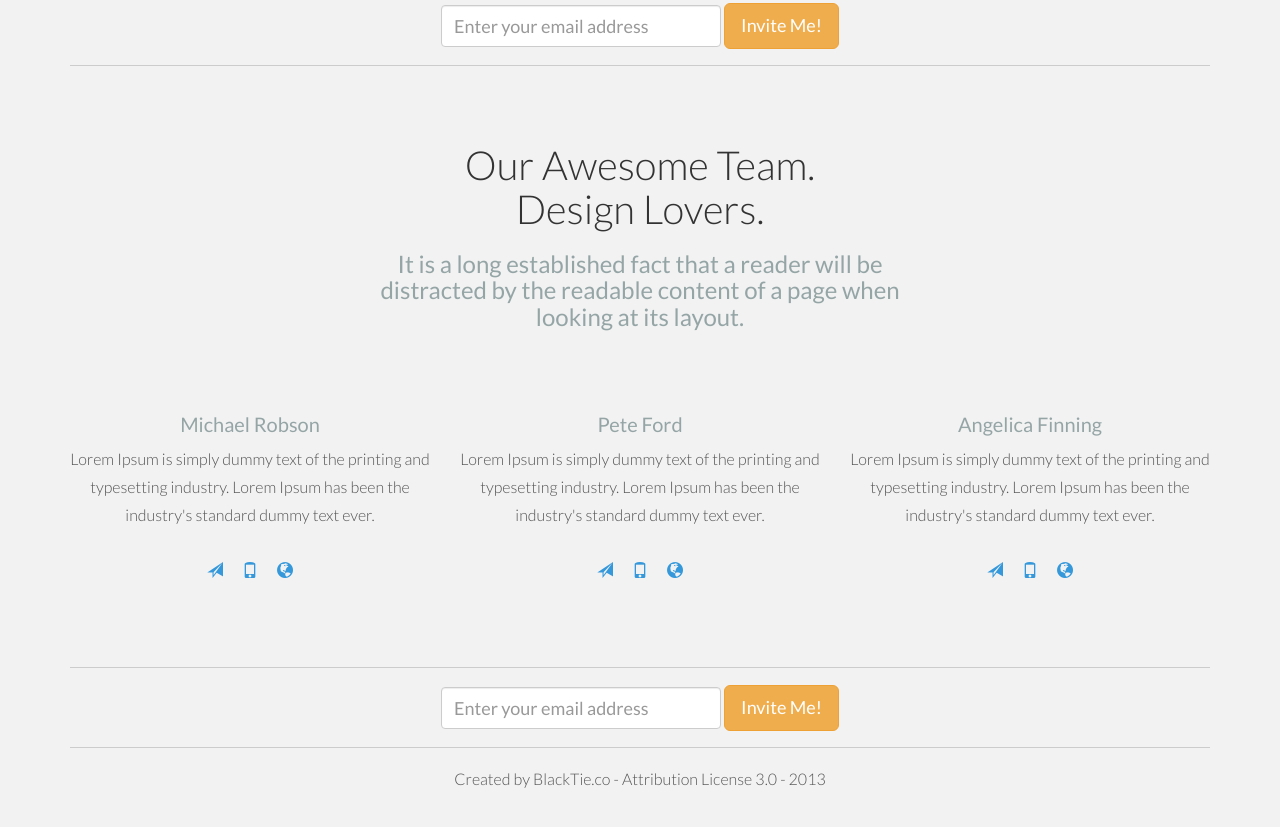
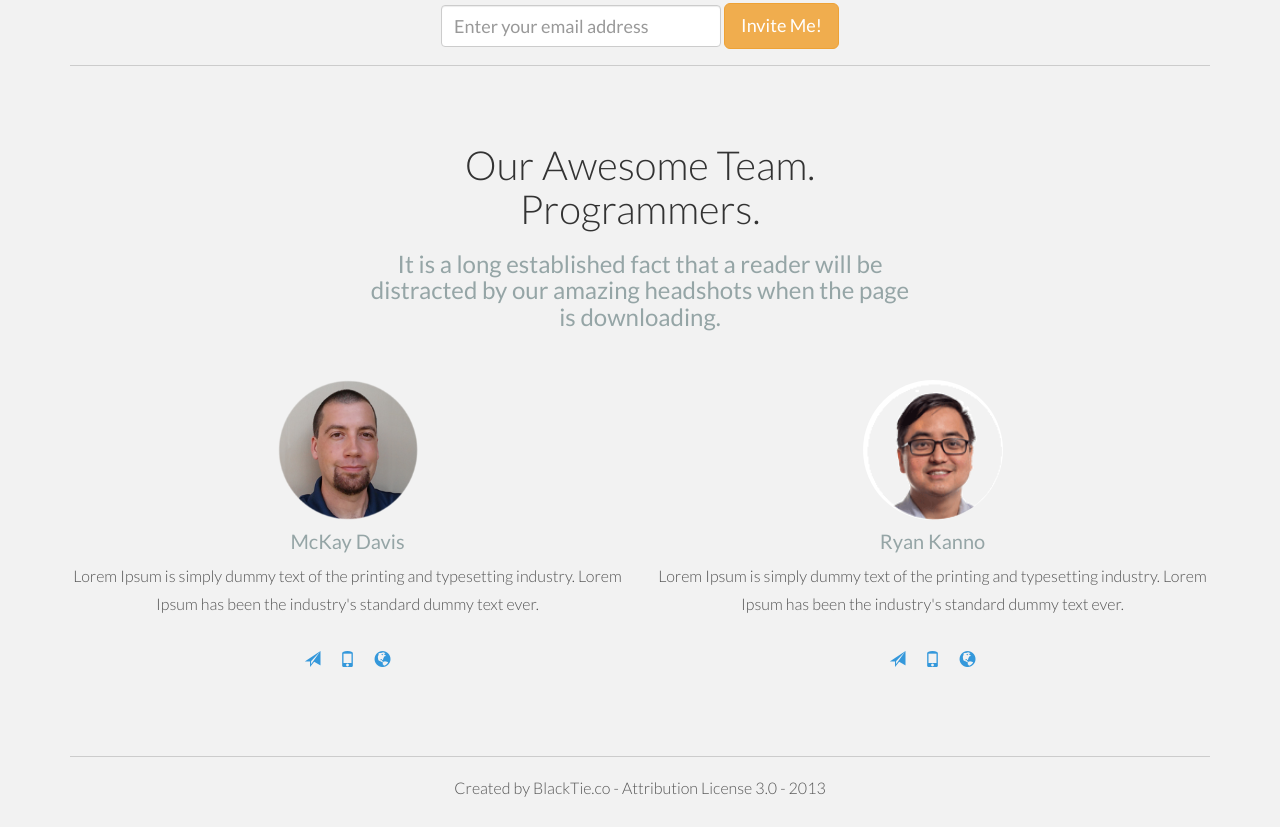
Before and after one commit to nko5/hicapacity, a website: page public/index.html in a window 1280 px wide. Shown: the part 2124-2951 px from the top of the page. Drawn offline with nearby package versions, Linux system fonts and the light colour scheme.

Commit message:
Added ryan/mckay photos

```diff
--- a/public/index.html
+++ b/public/index.html
@@ -166,49 +166,40 @@
 	<div class="container">
 		<div class="row mt centered">
 			<div class="col-lg-6 col-lg-offset-3">
-				<h1>Our Awesome Team.<br/>Design Lovers.</h1>
-				<h3>It is a long established fact that a reader will be distracted by the readable content of a page when looking at its layout.</h3>
+				<h1>Our Awesome Team.<br/>Programmers.</h1>
+				<h3>It is a long established fact that a reader will be
+                    distracted by our amazing headshots when the page is
+                    downloading.</h3>
 			</div>
 		</div><!-- /row -->
 
 		<div class="row mt centered">
-			<div class="col-lg-4">
-				<img class="img-circle" src="/img/theme/pic1.jpg" width="140" alt="">
-				<h4>Michael Robson</h4>
+			<div class="col-lg-6">
+				<img class="img-circle" src="/img/theme/mckay.png" width="140" alt="">
+				<h4>McKay Davis</h4>
 				<p>Lorem Ipsum is simply dummy text of the printing and typesetting industry. Lorem Ipsum has been the industry's standard dummy text ever.</p>
-				<p><i class="glyphicon glyphicon-send"></i> <i class="glyphicon glyphicon-phone"></i> <i class="glyphicon glyphicon-globe"></i></p>
-			</div><!--/col-lg-4 -->
+				<p>
+                    <i class="glyphicon glyphicon-send"></i>
+                    <i class="glyphicon glyphicon-phone"></i>
+                    <i class="glyphicon glyphicon-globe"></i>
+                </p>
+			</div><!--/col-lg-6 -->
 
-			<div class="col-lg-4">
-				<img class="img-circle" src="/img/theme/pic2.jpg" width="140" alt="">
-				<h4>Pete Ford</h4>
+			<div class="col-lg-6">
+				<img class="img-circle" src="/img/theme/ryan.png" width="140" alt="">
+				<h4>Ryan Kanno</h4>
 				<p>Lorem Ipsum is simply dummy text of the printing and typesetting industry. Lorem Ipsum has been the industry's standard dummy text ever.</p>
-				<p><i class="glyphicon glyphicon-send"></i> <i class="glyphicon glyphicon-phone"></i> <i class="glyphicon glyphicon-globe"></i></p>
-			</div><!--/col-lg-4 -->
-
-			<div class="col-lg-4">
-				<img class="img-circle" src="/img/theme/pic3.jpg" width="140" alt="">
-				<h4>Angelica Finning</h4>
-				<p>Lorem Ipsum is simply dummy text of the printing and typesetting industry. Lorem Ipsum has been the industry's standard dummy text ever.</p>
-				<p><i class="glyphicon glyphicon-send"></i> <i class="glyphicon glyphicon-phone"></i> <i class="glyphicon glyphicon-globe"></i></p>
-			</div><!--/col-lg-4 -->
+				<p>
+                    <i class="glyphicon glyphicon-send"></i>
+                    <i class="glyphicon glyphicon-phone"></i>
+                    <i class="glyphicon glyphicon-globe"></i>
+                </p>
+			</div><!--/col-lg-6 -->
 		</div><!-- /row -->
 	</div><!-- /container -->
 
 	<div class="container">
-		<hr>
-		<div class="row centered">
-			<div class="col-lg-6 col-lg-offset-3">
-				<form class="form-inline" role="form">
-				  <div class="form-group">
-				    <input type="email" class="form-control" id="exampleInputEmail1" placeholder="Enter your email address">
-				  </div>
-				  <button type="submit" class="btn btn-warning btn-lg">Invite Me!</button>
-				</form>
-			</div>
-			<div class="col-lg-3"></div>
-		</div><!-- /row -->
-		<hr>
+        <hr/>
 		<p class="centered">Created by BlackTie.co - Attribution License 3.0 - 2013</p>
 	</div><!-- /container -->
 
```
Also changed, not shown: public/img/theme/mckay.png (added), public/img/theme/ryan.png (added).
